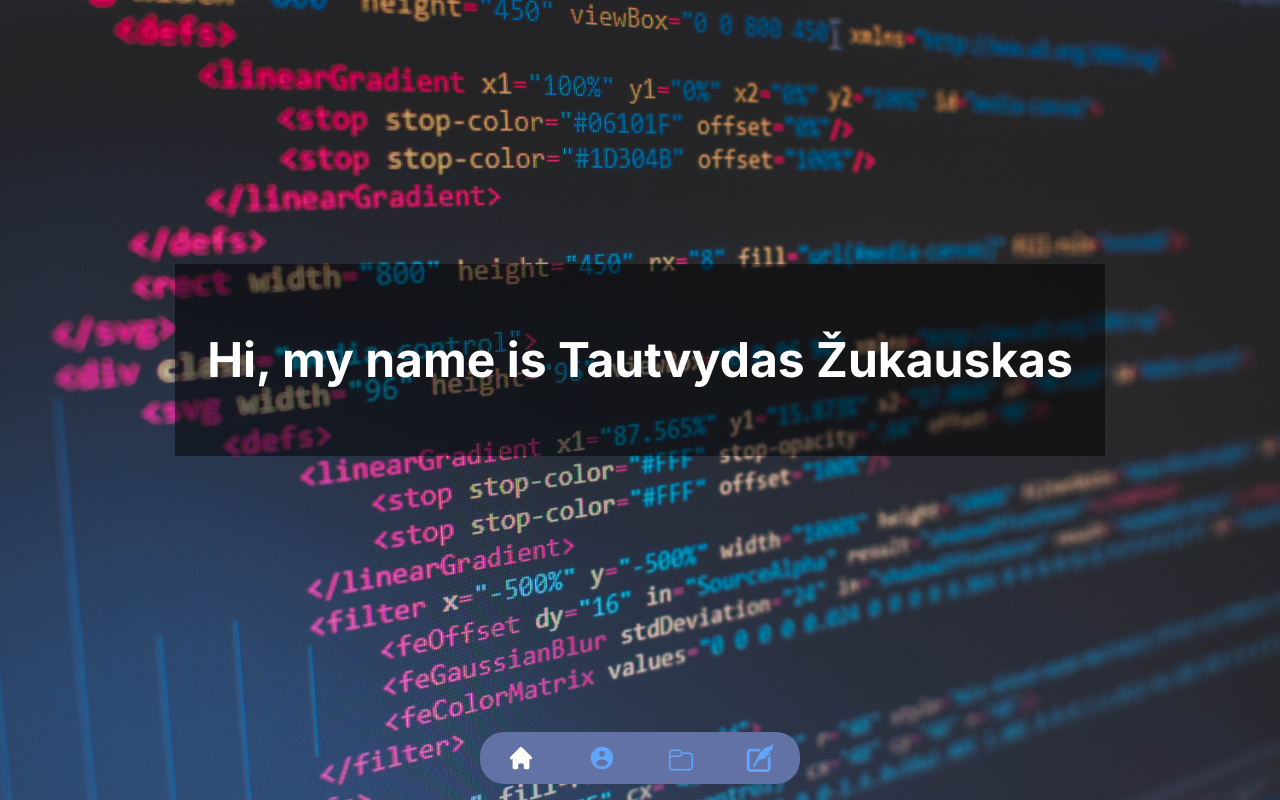
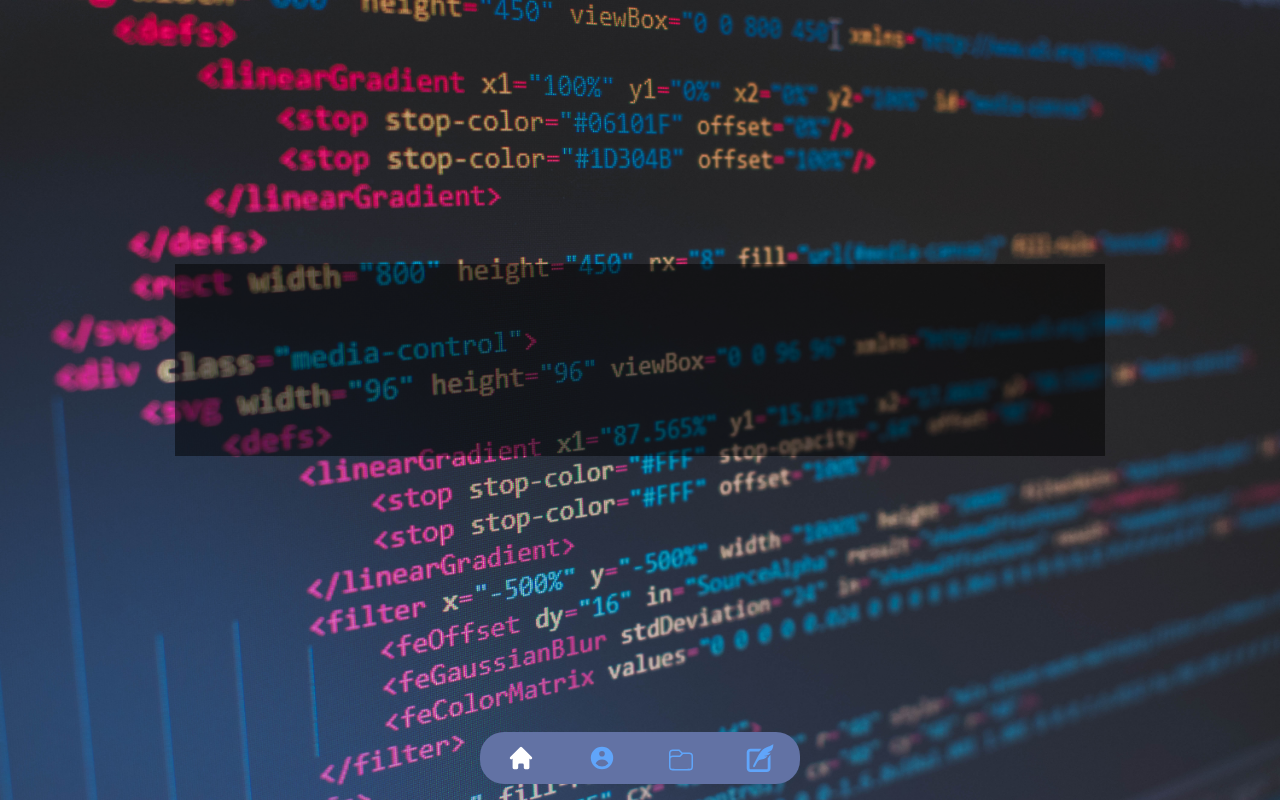
Before and after one commit to Zukauskas/portfolio, a Next.js app: page / in a window 1280 px wide. Built offline with nearby package versions, Linux system fonts and the light colour scheme.

Commit message:
Fix style #27

```diff
--- a/app/blog/page.tsx
+++ b/app/blog/page.tsx
@@ -12,8 +12,8 @@ export default function Blog(): JSX.Element {
                         width="1920"
                         height="1080"
                     />
-                    <div className="z-10 bg-black/50 py-6 px-2">
-                        <h1 className="text-md md:text-5xl md:py-12 md:px-6 animate-typingTitle overflow-hidden whitespace-nowrap text-white font-bold">
+                    <div className="z-10 bg-black/50 py-6 px-2 flex">
+                        <h1 className="text-2xl sm:text-3xl md:text-5xl sm:py-12 sm:px-6 sm:animate-typingTitle sm:overflow-hidden sm:whitespace-nowrap text-white font-bold">
                             Blog will be coming soon!!!
                         </h1>
                     </div>
--- a/app/page.tsx
+++ b/app/page.tsx
@@ -13,8 +13,8 @@ export default function Home(): JSX.Element {
                         fill
                         sizes="100vw"
                     />
-                    <div className="z-10 bg-black/50 py-6 px-2">
-                        <h1 className="text-md md:text-5xl md:py-12 md:px-6 animate-typingTitle overflow-hidden whitespace-nowrap text-white font-bold">
+                    <div className="z-10 bg-black/50 py-6 px-2 flex">
+                        <h1 className="text-2xl sm:text-3xl md:text-5xl sm:py-12 sm:px-6 sm:animate-typingTitle sm:overflow-hidden sm:whitespace-nowrap text-white font-bold">
                             Hi, my name is Tautvydas Žukauskas
                         </h1>
                     </div>
```
